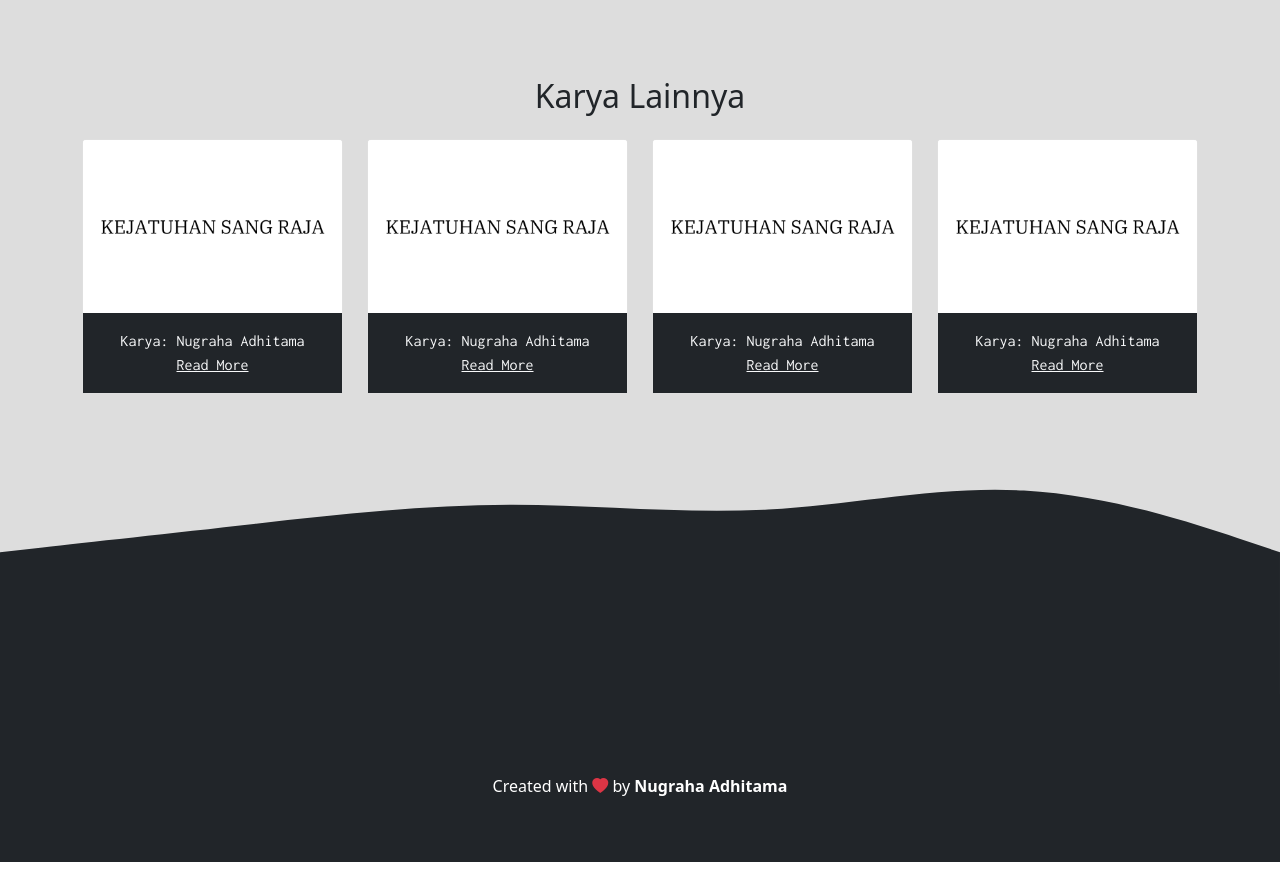
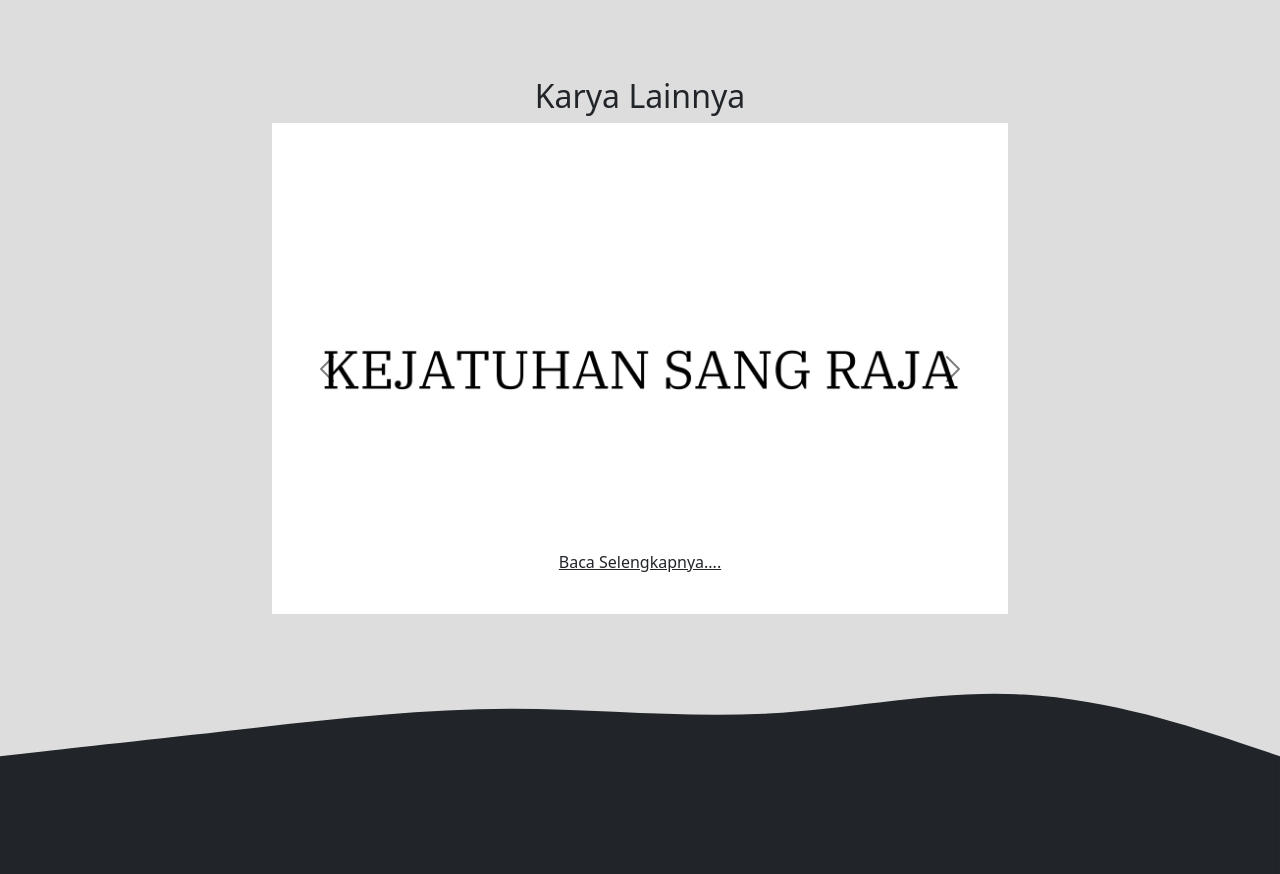
Before and after one commit to nugrahaAdhitama/layout-literasi, a plain HTML site: page adhi.html in a window 1280 px wide. Shown: the part 1106-1980 px from the top of the page. Drawn offline with nearby package versions, Linux system fonts and the light colour scheme.

Commit message:
menambahkan section hasil karya lainnya

```diff
--- a/adhi.html
+++ b/adhi.html
@@ -95,68 +95,54 @@
         </div>
     </section>
     <!-- Akhir Main Section -->
+
+    <!-- Carousel -->
     <section id="projects">
       <div class="container">
-        <div class="row text-center mb-3">
+        <div class="row text-center">
           <div class="col">
             <h2>Karya Lainnya</h2>
           </div>
         </div>
 
-        <div class="row justify-content-between text-center">
-          <div class="col-md-3 mb-3">
-            <div class="card">
-              <a href="adhi.html"><img src="img/thumbnail/Kejatuhan Sang Raja.png" class="card-img-top" alt="Projects 1"></a>
-              <div class="card-body bg-dark">
-                <p class="card-text text-light">
-                  Karya: Nugraha Adhitama
-                  <br>
-                  <a href="adhi.html" class="text-light link-text">Read More</a>
-                </p>
+        <div class="row justify-content-center">
+          <div class="col-md-8">
+            <div id="carouselExampleDark" class="carousel carousel-dark slide" data-bs-ride="carousel">
+              <div class="carousel-inner">
+                <div class="carousel-item active" data-bs-interval="10000">
+                  <img src="img/thumbnail/Kejatuhan Sang Raja.png" class="d-block img-fluid" alt="...">
+                  <div class="carousel-caption d-none d-md-block">
+                    <a href="adhi.html" class="text-dark link-text">Baca Selengkapnya....</a>
+                  </div>
+                </div>
+                <div class="carousel-item" data-bs-interval="2000">
+                  <img src="img/thumbnail/51444385726_77c4d1d505_o.jpg" class="d-block img-fluid" alt="...">
+                  <div class="carousel-caption d-none d-md-block">
+                    <a href="adhi.html" class="text-dark link-text">Baca Selengkapnya....</a>
+                  </div>
+                </div>
+                <div class="carousel-item">
+                  <img src="img/thumbnail/Kejatuhan Sang Raja.png" class="d-block img-fluid" alt="...">
+                  <div class="carousel-caption d-none d-md-block">
+                    <a href="adhi.html" class="text-dark link-text">Baca Selengkapnya....</a>
+                  </div>
+                </div>
               </div>
-            </div>
-          </div>
-          <div class="col-md-3 mb-3">
-            <div class="card">
-              <a href="adhi.html"><img src="img/thumbnail/Kejatuhan Sang Raja.png" class="card-img-top" alt="Projects 1"></a>
-              <div class="card-body bg-dark">
-                <p class="card-text text-light">
-                  Karya: Nugraha Adhitama
-                  <br>
-                  <a href="adhi.html" class="text-light link-text">Read More</a>
-                </p>
-              </div>
-            </div>
-          </div>
-          <div class="col-md-3 mb-3">
-            <div class="card">
-              <a href="adhi.html"><img src="img/thumbnail/Kejatuhan Sang Raja.png" class="card-img-top" alt="Projects 1"></a>
-              <div class="card-body bg-dark">
-                <p class="card-text text-light">
-                  Karya: Nugraha Adhitama
-                  <br>
-                  <a href="adhi.html" class="text-light link-text">Read More</a>
-                </p>
-              </div>
-            </div>
-          </div>
-          <div class="col-md-3 mb-3">
-            <div class="card">
-              <a href="adhi.html"><img src="img/thumbnail/Kejatuhan Sang Raja.png" class="card-img-top" alt="Projects 1"></a>
-              <div class="card-body bg-dark">
-                <p class="card-text text-light">
-                  Karya: Nugraha Adhitama
-                  <br>
-                  <a href="adhi.html" class="text-light link-text">Read More</a>
-                </p>
-              </div>
+              <button class="carousel-control-prev" type="button" data-bs-target="#carouselExampleDark" data-bs-slide="prev">
+                <span class="carousel-control-prev-icon" aria-hidden="true"></span>
+                <span class="visually-hidden">Previous</span>
+              </button>
+              <button class="carousel-control-next" type="button" data-bs-target="#carouselExampleDark" data-bs-slide="next">
+                <span class="carousel-control-next-icon" aria-hidden="true"></span>
+                <span class="visually-hidden">Next</span>
+              </button>
             </div>
           </div>
         </div>
       </div>
       <svg xmlns="http://www.w3.org/2000/svg" viewBox="0 0 1440 320"><path fill="#212529" fill-opacity="1" d="M0,160L48,154.7C96,149,192,139,288,128C384,117,480,107,576,106.7C672,107,768,117,864,112C960,107,1056,85,1152,90.7C1248,96,1344,128,1392,144L1440,160L1440,320L1392,320C1344,320,1248,320,1152,320C1056,320,960,320,864,320C768,320,672,320,576,320C480,320,384,320,288,320C192,320,96,320,48,320L0,320Z"></path></svg>
     </section>
-    <!-- AKhir Hasil Karya -->
+    <!-- Akhir Carousel -->
 
     <!-- Footer -->
         <footer class="text-white text-center pb-5">
```
